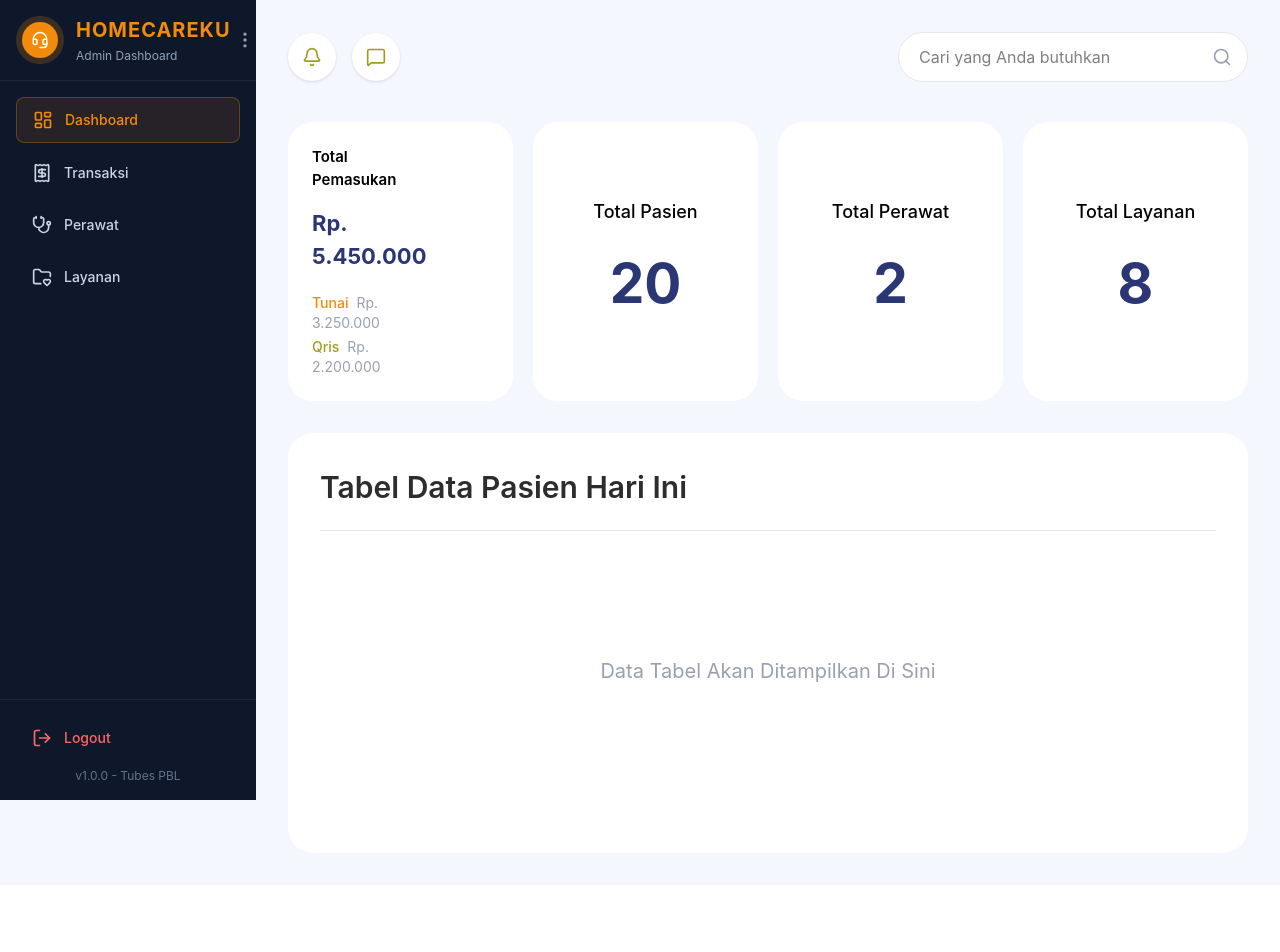
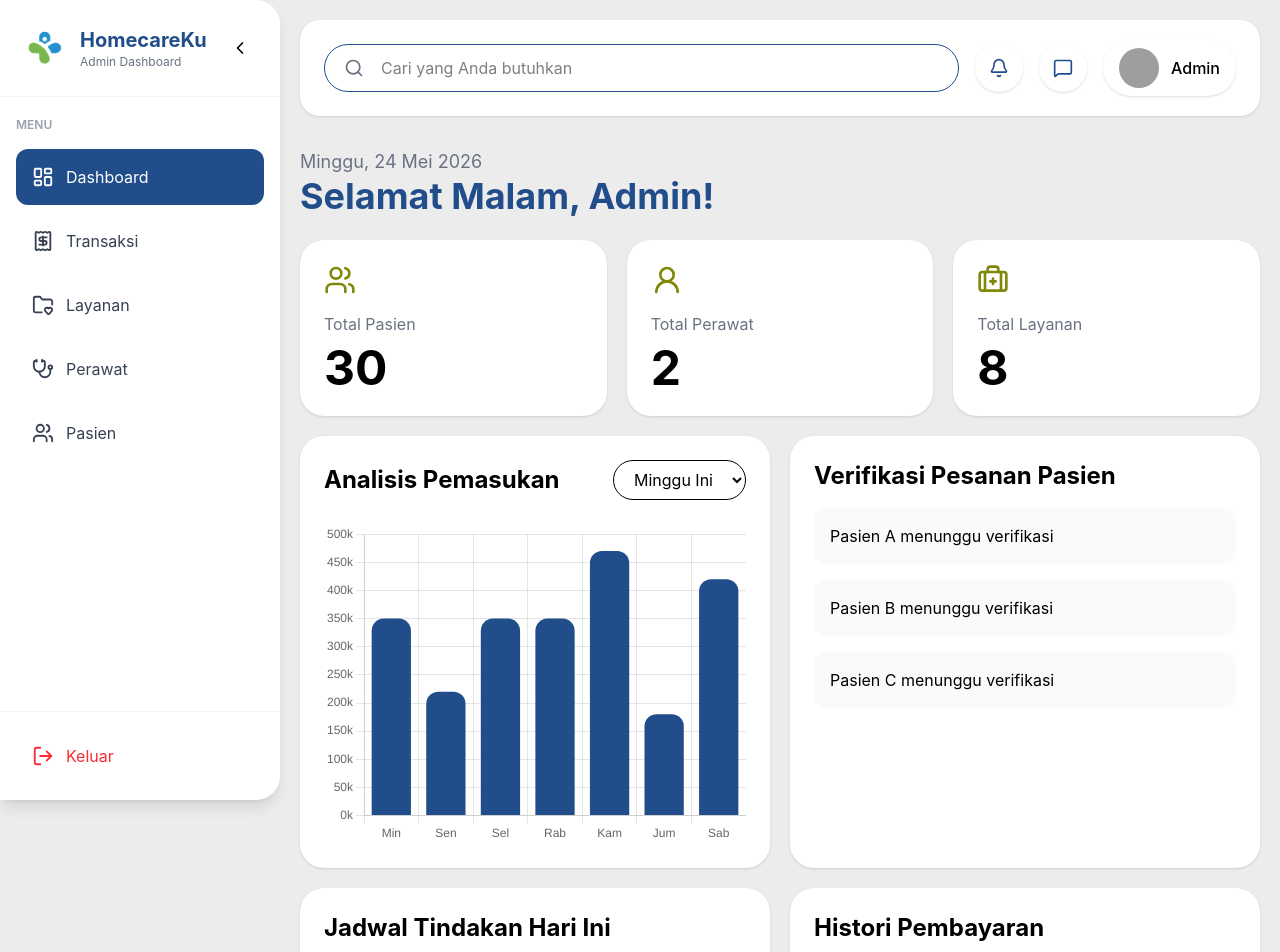
Before and after one commit to Diahdwi/homecareku-web-admin, a React (Vite) app: page /dashboard in a window 1280 px wide. Shown: the top 952 px of the page. Before the commit the page ends 885 px from the top, so only its background shows below. Built offline with nearby package versions, Linux system fonts and the light colour scheme; grey boxes are pictures that could not be loaded.

Commit message:
feat:fix layout & design dashboard admin

```diff
--- a/package.json
+++ b/package.json
@@ -10,9 +10,11 @@
     "preview": "vite preview"
   },
   "dependencies": {
+    "chart.js": "^4.5.1",
     "firebase": "^12.13.0",
     "lucide-react": "^1.16.0",
     "react": "^19.2.6",
+    "react-chartjs-2": "^5.3.1",
     "react-dom": "^19.2.6",
     "react-router-dom": "^7.15.1"
   },
--- a/src/App.jsx
+++ b/src/App.jsx
@@ -1,10 +1,4 @@
-import {
-  BrowserRouter as Router,
-  Routes,
-  Route,
-  useLocation,
-} from "react-router-dom";
-
+import { BrowserRouter as Router, Routes, Route, useLocation } from "react-router-dom";
 import { useState, useEffect } from "react";
 
 import Sidebar from "./components/Sidebar";
@@ -17,31 +11,21 @@ import Transaksi from "./pages/Transaksi";
 
 function AdminLayout() {
   const location = useLocation();
-
   const isLoginPage = location.pathname === "/";
 
-  // ================= SIDEBAR STATE =================
-
-  const [isOpen, setIsOpen] = useState(window.innerWidth >= 768);
-
-  // ================= RESPONSIVE =================
+  // Default sidebar terbuka di desktop
+  const [isOpen, setIsOpen] = useState(
+    window.innerWidth >= 1024
+  );
 
   useEffect(() => {
     const handleResize = () => {
-      // AUTO COLLAPSE MOBILE
-      if (window.innerWidth < 768) {
+      if (window.innerWidth < 1024) {
         setIsOpen(false);
-      }
-
-      // AUTO EXPAND DESKTOP
-      else {
-        setIsOpen(true);
       }
     };
 
     window.addEventListener("resize", handleResize);
-
-    handleResize();
 
     return () => {
       window.removeEventListener("resize", handleResize);
@@ -49,10 +33,9 @@ function AdminLayout() {
   }, []);
 
   return (
-    <div className="bg-[#F4F7FE] min-h-screen">
+    <div className="bg-[#ECECEC] min-h-screen">
 
-      {/* ================= SIDEBAR ================= */}
-
+      {/* SIDEBAR */}
       {!isLoginPage && (
         <Sidebar
           isOpen={isOpen}
@@ -60,14 +43,21 @@ function AdminLayout() {
         />
       )}
 
-      {/* ================= ROUTES ================= */}
-
+      {/* ROUTING */}
+      <main>
         <Routes>
-        <Route path="/" element={<Login />} />
+          <Route
+            path="/"
+            element={<Login />}
+          />
 
           <Route
             path="/dashboard"
-          element={<Dashboard isOpen={isOpen} />}
+            element={
+              <Dashboard
+                isOpen={isOpen}
+              />
+            }
           />
 
           <Route
@@ -85,16 +75,16 @@ function AdminLayout() {
             element={<Transaksi />}
           />
         </Routes>
+      </main>
+
     </div>
   );
 }
 
-function App() {
+export default function App() {
   return (
     <Router>
       <AdminLayout />
     </Router>
   );
 }
-
-export default App;
--- /dev/null
+++ b/src/components/Header.jsx
@@ -0,0 +1,56 @@
+import { Bell, MessageSquare, Search } from "lucide-react";
+
+export default function Header() {
+  return (
+    <div className="bg-white rounded-[20px] px-6 py-5 shadow-sm">
+      <div className="flex flex-wrap items-center gap-4">
+
+        {/* SEARCH */}
+        <div className="flex-1 min-w-[250px] relative">
+          <Search
+            size={20}
+            className="absolute left-5 top-1/2 -translate-y-1/2 text-gray-500"
+          />
+
+          <input
+            type="text"
+            placeholder="Cari yang Anda butuhkan"
+            className="
+              w-full
+              h-12
+              rounded-full
+              border
+              border-[#214E8A]
+              pl-14
+              pr-5
+              outline-none
+            "
+          />
+        </div>
+
+        {/* NOTIF */}
+        <button className="w-12 h-12 rounded-full bg-white shadow flex items-center justify-center">
+          <Bell size={20} className="text-[#214E8A]" />
+        </button>
+
+        {/* CHAT */}
+        <button className="w-12 h-12 rounded-full bg-white shadow flex items-center justify-center">
+          <MessageSquare size={20} className="text-[#214E8A]" />
+        </button>
+
+        {/* PROFILE */}
+        <div className="flex items-center gap-3 px-4 py-2 rounded-full bg-white shadow">
+          <img
+            src="https://i.pravatar.cc/100"
+            alt="admin"
+            className="w-10 h-10 rounded-full"
+          />
+
+          <span className="font-medium">
+            Admin
+          </span>
+        </div>
+      </div>
+    </div>
+  );
+}
--- a/src/components/Sidebar.jsx
+++ b/src/components/Sidebar.jsx
@@ -1,14 +1,14 @@
 import { Link, useLocation, useNavigate } from "react-router-dom";
-
 import {
   LayoutDashboard,
   Receipt,
   Stethoscope,
   FolderHeart,
-  Headset,
+  Users,
   Menu,
-  MoreVertical,
+  ChevronLeft,
   LogOut,
+  X,
 } from "lucide-react";
 
 export default function Sidebar({ isOpen, setIsOpen }) {
@@ -19,126 +19,218 @@ export default function Sidebar({ isOpen, setIsOpen }) {
     {
       name: "Dashboard",
       path: "/dashboard",
-      icon: <LayoutDashboard size={20} />,
+      icon: <LayoutDashboard size={22} />,
     },
     {
       name: "Transaksi",
       path: "/transaksi",
-      icon: <Receipt size={20} />,
+      icon: <Receipt size={22} />,
+    },
+    {
+      name: "Layanan",
+      path: "/layanan",
+      icon: <FolderHeart size={22} />,
     },
     {
       name: "Perawat",
       path: "/perawat",
-      icon: <Stethoscope size={20} />,
+      icon: <Stethoscope size={22} />,
     },
     {
-      name: "Layanan",
-      path: "/layanan",
-      icon: <FolderHeart size={20} />,
+      name: "Pasien",
+      path: "/pasien",
+      icon: <Users size={22} />,
     },
   ];
 
   return (
+    <>
+      {/* Overlay Mobile */}
+      {isOpen && (
         <div
-      className={`${
-        isOpen ? "w-64" : "w-20"
-      } h-screen bg-slate-900 text-white flex flex-col fixed left-0 top-0 z-50 transition-all duration-300`}
+          className="
+            lg:hidden
+            fixed
+            inset-0
+            bg-black/40
+            z-40
+          "
+          onClick={() => setIsOpen(false)}
+        />
+      )}
+
+      <aside
+        className={`
+          fixed
+          left-0
+          top-0
+          h-screen
+          bg-white
+          shadow-lg
+          z-50
+          transition-all
+          duration-300
+          flex
+          flex-col
+
+          ${
+            isOpen
+              ? "w-[280px]"
+              : "w-[90px]"
+          }
+
+          lg:rounded-r-[24px]
+        `}
       >
-      {/* ================= HEADER ================= */}
+        {/* HEADER */}
+        <div className="px-5 py-6 border-b border-gray-100">
 
           {isOpen ? (
-        // ===== EXPAND =====
-        <div className="p-4 border-b border-slate-800">
             <div className="flex items-center justify-between">
 
-            {/* PROFILE */}
-            <div className="flex items-center gap-3">
-
-              <div className="w-12 h-12 rounded-full bg-[#F28B0C]/20 flex items-center justify-center">
-                <div className="w-9 h-9 rounded-full bg-[#F28B0C] flex items-center justify-center">
-                  <Headset size={18} className="text-white" />
-                </div>
-              </div>
+              <div className="flex items-center gap-3 min-w-0">
+                <img
+                  src="/logo.png"
+                  alt="Logo"
+                  className="w-12 h-12 object-contain flex-shrink-0"
+                />
 
                 <div>
-                <h1 className="text-xl font-bold tracking-wider text-[#F28B0C]">
-                  HOMECAREKU
+                  <h1 className="font-bold text-xl text-[#214E8A]">
+                    HomecareKu
                   </h1>
 
-                <p className="text-xs text-slate-400 mt-1">
+                  <p className="text-xs text-gray-500">
                     Admin Dashboard
                   </p>
                 </div>
               </div>
 
-            {/* CLOSE BUTTON */}
               <button
                 onClick={() => setIsOpen(false)}
-              className="text-slate-400 hover:text-white transition-all p-1 rounded-md hover:bg-slate-800"
+                className="
+                  w-10
+                  h-10
+                  flex
+                  items-center
+                  justify-center
+                  rounded-lg
+                  hover:bg-gray-100
+                  flex-shrink-0
+                "
               >
-              <MoreVertical size={20} />
+                <ChevronLeft size={20} />
               </button>
-          </div>
+
             </div>
           ) : (
-        // ===== COLLAPSE =====
-        <div className="p-4 border-b border-slate-800 flex justify-center">
+            <div className="flex flex-col items-center gap-4">
+
+              <img
+                src="/logo.png"
+                alt="Logo"
+                className="w-12 h-12 object-contain"
+              />
+
               <button
                 onClick={() => setIsOpen(true)}
-            className="text-slate-400 hover:text-white transition-all p-1 rounded-md hover:bg-slate-800"
+                className="
+                  w-10
+                  h-10
+                  flex
+                  items-center
+                  justify-center
+                  rounded-lg
+                  hover:bg-gray-100
+                "
               >
-            <Menu size={24} />
+                <Menu size={20} />
               </button>
+
             </div>
           )}
 
-      {/* ================= MENU ================= */}
+        </div>
 
-      <nav className="flex-1 p-4 space-y-2">
+        {/* MENU */}
+        <div className="flex-1 px-4 py-5">
+
+          {isOpen && (
+            <p className="text-xs uppercase text-gray-400 font-semibold mb-4">
+              Menu
+            </p>
+          )}
+
+          <nav className="space-y-2">
             {menuItems.map((item) => {
-          const isActive = location.pathname === item.path;
+              const active =
+                location.pathname === item.path;
 
               return (
                 <Link
                   key={item.path}
                   to={item.path}
-              className={`flex items-center ${
+                  className={`
+                    flex
+                    items-center
+                    h-14
+                    rounded-xl
+                    transition-all
+
+                    ${
+                      active
+                        ? "bg-[#214E8A] text-white"
+                        : "text-gray-700 hover:bg-gray-100"
+                    }
+
+                    ${
                       isOpen
-                  ? "gap-3 px-4 justify-start"
+                        ? "px-4 gap-3"
                         : "justify-center"
-              } py-3 rounded-lg text-sm font-medium transition-all ${
-                isActive
-                  ? "bg-[#F28B0C]/10 text-[#F28B0C] border border-[#F28B0C]/30 font-bold"
-                  : "text-slate-300 hover:bg-slate-800 hover:text-white"
-              }`}
+                    }
+                  `}
                 >
                   {item.icon}
 
-              {isOpen && item.name}
+                  {isOpen && (
+                    <span>{item.name}</span>
+                  )}
                 </Link>
               );
             })}
           </nav>
+        </div>
 
-      {/* ================= FOOTER ================= */}
+        {/* FOOTER */}
+        <div className="p-4 border-t border-gray-100">
 
-      <div className="p-4 border-t border-slate-800 flex flex-col gap-2">
           <button
             onClick={() => navigate("/")}
-          className={`flex items-center ${
-            isOpen ? "gap-3 px-4 justify-start" : "justify-center"
-          } py-3 rounded-lg text-sm font-medium transition-all text-red-400 hover:bg-red-500/10 hover:text-red-300`}
+            className={`
+              w-full
+              h-14
+              rounded-xl
+              flex
+              items-center
+              text-red-500
+              hover:bg-red-50
+
+              ${
+                isOpen
+                  ? "px-4 gap-3"
+                  : "justify-center"
+              }
+            `}
           >
-          <LogOut size={20} />
-          {isOpen && <span>Logout</span>}
+            <LogOut size={22} />
+
+            {isOpen && (
+              <span>Keluar</span>
+            )}
           </button>
 
-        {isOpen && (
-          <div className="text-center text-xs text-slate-500">
-            v1.0.0 - Tubes PBL
         </div>
-        )}
-      </div>
-    </div>
+      </aside>
+    </>
   );
 }
--- a/src/pages/Dashboard.jsx
+++ b/src/pages/Dashboard.jsx
@@ -1,175 +1,264 @@
+import Header from "../components/Header";
 import {
-  Bell,
-  MessageSquare,
-  Search,
+  Users,
+  UserRound,
+  BriefcaseMedical,
 } from "lucide-react";
 
+import {
+  Chart as ChartJS,
+  CategoryScale,
+  LinearScale,
+  BarElement,
+  Tooltip,
+  Legend,
+} from "chart.js";
+
+import { Bar } from "react-chartjs-2";
+
+ChartJS.register(
+  CategoryScale,
+  LinearScale,
+  BarElement,
+  Tooltip,
+  Legend
+);
+
 export default function Dashboard({ isOpen }) {
-  const nominalTunai = 3250000;
-  const nominalQris = 2200000;
-  const totalPemasukan = nominalTunai + nominalQris;
+  const chartData = {
+    labels: ["Min", "Sen", "Sel", "Rab", "Kam", "Jum", "Sab"],
+    datasets: [
+      {
+        label: "Pemasukan",
+        data: [350000, 220000, 350000, 350000, 470000, 180000, 420000],
+        backgroundColor: "#214E8A",
+        borderRadius: 12,
+      },
+    ],
+  };
 
-  const totalNominal = nominalTunai + nominalQris;
-  const tunaiPercentage = (nominalTunai / totalNominal) * 100;
-
-  const formatRupiah = (val) => {
-    return "Rp. " + val.toLocaleString("id-ID");
+  const chartOptions = {
+    responsive: true,
+    maintainAspectRatio: false,
+    plugins: {
+      legend: {
+        display: false,
+      },
+      tooltip: {
+        callbacks: {
+          label: (context) =>
+            `Rp ${context.raw.toLocaleString("id-ID")}`,
+        },
+      },
+    },
+    scales: {
+      y: {
+        ticks: {
+          callback: (value) =>
+            `${(value / 1000).toFixed(0)}k`,
+        },
+      },
+    },
   };
 
   return (
     <div
-      className={`bg-[#F4F7FE] min-h-screen px-8 py-8 transition-all duration-300
-      ${isOpen ? "ml-64" : "ml-20"}`}
+      className={`
+  bg-[#ECECEC]
+  min-h-screen
+  p-5
+  transition-all
+  duration-300
+
+  ${isOpen
+    ? "lg:ml-[280px]"
+    : "lg:ml-[90px]"
+  }
+`}
     >
-      {/* ================= HEADER ================= */}
+      <Header />
 
-      <div className="flex flex-col lg:flex-row lg:items-center lg:justify-between gap-5 mb-10">
+      {/* Greeting */}
+      <div className="mt-8">
+        <p className="text-lg text-gray-500">
+          Minggu, 24 Mei 2026
+        </p>
 
-        {/* LEFT */}
-        <div className="flex gap-4">
-          <button className="w-[48px] h-[48px] rounded-full bg-white flex items-center justify-center shadow-sm">
-            <Bell size={20} className="text-[#9E9D24]" />
-          </button>
+        <h1 className="text-4xl font-bold text-[#214E8A]">
+          Selamat Malam, Admin!
+        </h1>
+      </div>
 
-          <button className="w-[48px] h-[48px] rounded-full bg-white flex items-center justify-center shadow-sm">
-            <MessageSquare size={20} className="text-[#9E9D24]" />
-          </button>
+      {/* Statistik */}
+      <div className="grid grid-cols-1 md:grid-cols-3 gap-5 mt-6">
+        <div className="bg-white rounded-3xl p-6 shadow-sm">
+          <Users
+            size={32}
+            className="text-[#818807]"
+          />
+
+          <p className="mt-4 text-gray-500">
+            Total Pasien
+          </p>
+
+          <h2 className="text-5xl font-bold mt-2">
+            30
+          </h2>
         </div>
 
-        {/* SEARCH */}
-        <div className="relative w-full lg:w-[350px]">
-          <input
-            type="text"
-            placeholder="Cari yang Anda butuhkan"
-            className="w-full h-[50px] rounded-full border border-gray-200 bg-white px-5 pr-12 outline-none"
+        <div className="bg-white rounded-3xl p-6 shadow-sm">
+          <UserRound
+            size={32}
+            className="text-[#818807]"
           />
 
-          <Search
-            size={20}
-            className="absolute right-4 top-1/2 -translate-y-1/2 text-gray-400"
+          <p className="mt-4 text-gray-500">
+            Total Perawat
+          </p>
+
+          <h2 className="text-5xl font-bold mt-2">
+            2
+          </h2>
+        </div>
+
+        <div className="bg-white rounded-3xl p-6 shadow-sm">
+          <BriefcaseMedical
+            size={32}
+            className="text-[#818807]"
           />
+
+          <p className="mt-4 text-gray-500">
+            Total Layanan
+          </p>
+
+          <h2 className="text-5xl font-bold mt-2">
+            8
+          </h2>
         </div>
       </div>
 
-      {/* ================= CARD SECTION ================= */}
+      {/* Chart + Verifikasi */}
+      <div className="grid grid-cols-1 xl:grid-cols-2 gap-5 mt-5">
+        {/* Analisis */}
+        <div className="bg-white rounded-3xl p-6 shadow-sm">
+          <div className="flex justify-between items-center mb-6">
+            <h2 className="text-2xl font-bold">
+              Analisis Pemasukan
+            </h2>
 
-      <div className="grid grid-cols-1 md:grid-cols-2 xl:grid-cols-4 gap-5">
-
-        {/* PEMASUKAN */}
-        <div className="bg-white rounded-[25px] p-6 flex items-center justify-between">
-
-          <div>
-            <h3 className="text-[15px] font-semibold text-black">
-              Total Pemasukan
-            </h3>
-
-            <h1 className="text-[22px] font-bold text-[#2B3674] mt-4">
-              {formatRupiah(totalPemasukan)}
-            </h1>
-
-            <div className="mt-5 space-y-1">
-
-              <div className="text-sm">
-                <span className="text-[#F28B0C] font-medium">
-                  Tunai
-                </span>
-
-                <span className="text-gray-400 ml-2">
-                  {formatRupiah(nominalTunai)}
-                </span>
-              </div>
-
-              <div className="text-sm">
-                <span className="text-[#9E9D24] font-medium">
-                  Qris
-                </span>
-
-                <span className="text-gray-400 ml-2">
-                  {formatRupiah(nominalQris)}
-                </span>
-              </div>
-            </div>
+            <select className="border rounded-full px-4 py-2">
+              <option>Minggu Ini</option>
+            </select>
           </div>
 
-          {/* DONUT */}
-          <div className="relative w-[120px] h-[120px]">
+          <div className="h-[320px]">
+            <Bar
+              data={chartData}
+              options={chartOptions}
+            />
+          </div>
+        </div>
 
-            <svg
-              className="w-full h-full -rotate-90"
-              viewBox="0 0 36 36"
-            >
-              <circle
-                cx="18"
-                cy="18"
-                r="14"
-                fill="none"
-                stroke="#A5A51F"
-                strokeWidth="5"
-              />
+        {/* Verifikasi */}
+        <div className="bg-white rounded-3xl p-6 shadow-sm">
+          <h2 className="text-2xl font-bold mb-4">
+            Verifikasi Pesanan Pasien
+          </h2>
 
-              <circle
-                cx="18"
-                cy="18"
-                r="14"
-                fill="none"
-                stroke="#D8E34F"
-                strokeWidth="5"
-                strokeDasharray={`${tunaiPercentage} 100`}
-              />
-            </svg>
+          <div className="space-y-4">
+            <div className="p-4 rounded-xl bg-gray-50">
+              Pasien A menunggu verifikasi
+            </div>
 
-            <div className="absolute inset-0 flex items-center justify-center">
-              <div className="w-[65px] h-[65px] bg-white rounded-full"></div>
+            <div className="p-4 rounded-xl bg-gray-50">
+              Pasien B menunggu verifikasi
+            </div>
+
+            <div className="p-4 rounded-xl bg-gray-50">
+              Pasien C menunggu verifikasi
             </div>
           </div>
         </div>
+      </div>
 
-        {/* CARD 2 */}
-        <div className="bg-white rounded-[25px] flex flex-col items-center justify-center p-6">
-          <h3 className="text-lg font-medium">
-            Total Pasien
-          </h3>
+      {/* Tabel */}
+      <div className="grid grid-cols-1 xl:grid-cols-2 gap-5 mt-5">
+        <div className="bg-white rounded-3xl p-6 shadow-sm">
+          <h2 className="text-2xl font-bold mb-4">
+            Jadwal Tindakan Hari Ini
+          </h2>
 
-          <h1 className="text-[55px] font-bold text-[#2B3674] mt-4">
-            20
-          </h1>
+          <div className="overflow-x-auto">
+            <table className="w-full">
+              <thead>
+                <tr>
+                  <th className="text-left py-2">
+                    Pasien
+                  </th>
+                  <th className="text-left py-2">
+                    Jam
+                  </th>
+                </tr>
+              </thead>
+
+              <tbody>
+                <tr>
+                  <td className="py-2">
+                    Budi
+                  </td>
+                  <td>08:00</td>
+                </tr>
+
+                <tr>
+                  <td className="py-2">
+                    Andi
+                  </td>
+                  <td>10:00</td>
+                </tr>
+              </tbody>
+            </table>
+          </div>
         </div>
 
-        {/* CARD 3 */}
-        <div className="bg-white rounded-[25px] flex flex-col items-center justify-center p-6">
-          <h3 className="text-lg font-medium">
-            Total Perawat
-          </h3>
+        <div className="bg-white rounded-3xl p-6 shadow-sm">
+          <h2 className="text-2xl font-bold mb-4">
+            Histori Pembayaran
+          </h2>
 
-          <h1 className="text-[55px] font-bold text-[#2B3674] mt-4">
-            2
-          </h1>
-        </div>
+          <div className="overflow-x-auto">
+            <table className="w-full">
+              <thead>
+                <tr>
+                  <th className="text-left py-2">
+                    Metode
+                  </th>
+                  <th className="text-left py-2">
+                    Nominal
+                  </th>
+                </tr>
+              </thead>
 
-        {/* CARD 4 */}
-        <div className="bg-white rounded-[25px] flex flex-col items-center justify-center p-6">
-          <h3 className="text-lg font-medium">
-            Total Layanan
-          </h3>
+              <tbody>
+                <tr>
+                  <td className="py-2">
+                    QRIS
+                  </td>
+                  <td>
+                    Rp 220.000
+                  </td>
+                </tr>
 
-          <h1 className="text-[55px] font-bold text-[#2B3674] mt-4">
-            8
-          </h1>
-        </div>
-      </div>
-
-      {/* ================= TABLE ================= */}
-
-      <div className="bg-white rounded-[25px] mt-8 min-h-[420px] p-8">
-
-        <h1 className="text-[30px] font-semibold text-[#2D2D2D]">
-          Tabel Data Pasien Hari Ini
-        </h1>
-
-        <div className="w-full h-[1px] bg-gray-200 mt-5"></div>
-
-        <div className="flex items-center justify-center h-[280px] text-gray-400 text-xl">
-          Data Tabel Akan Ditampilkan Di Sini
+                <tr>
+                  <td className="py-2">
+                    Tunai
+                  </td>
+                  <td>
+                    Rp 350.000
+                  </td>
+                </tr>
+              </tbody>
+            </table>
+          </div>
         </div>
       </div>
     </div>
```
Also changed, not shown: public/logo.png (added), 1 other file (tests, documents, lock files or other folders). Lines whose indentation alone changed are shown as unchanged.
